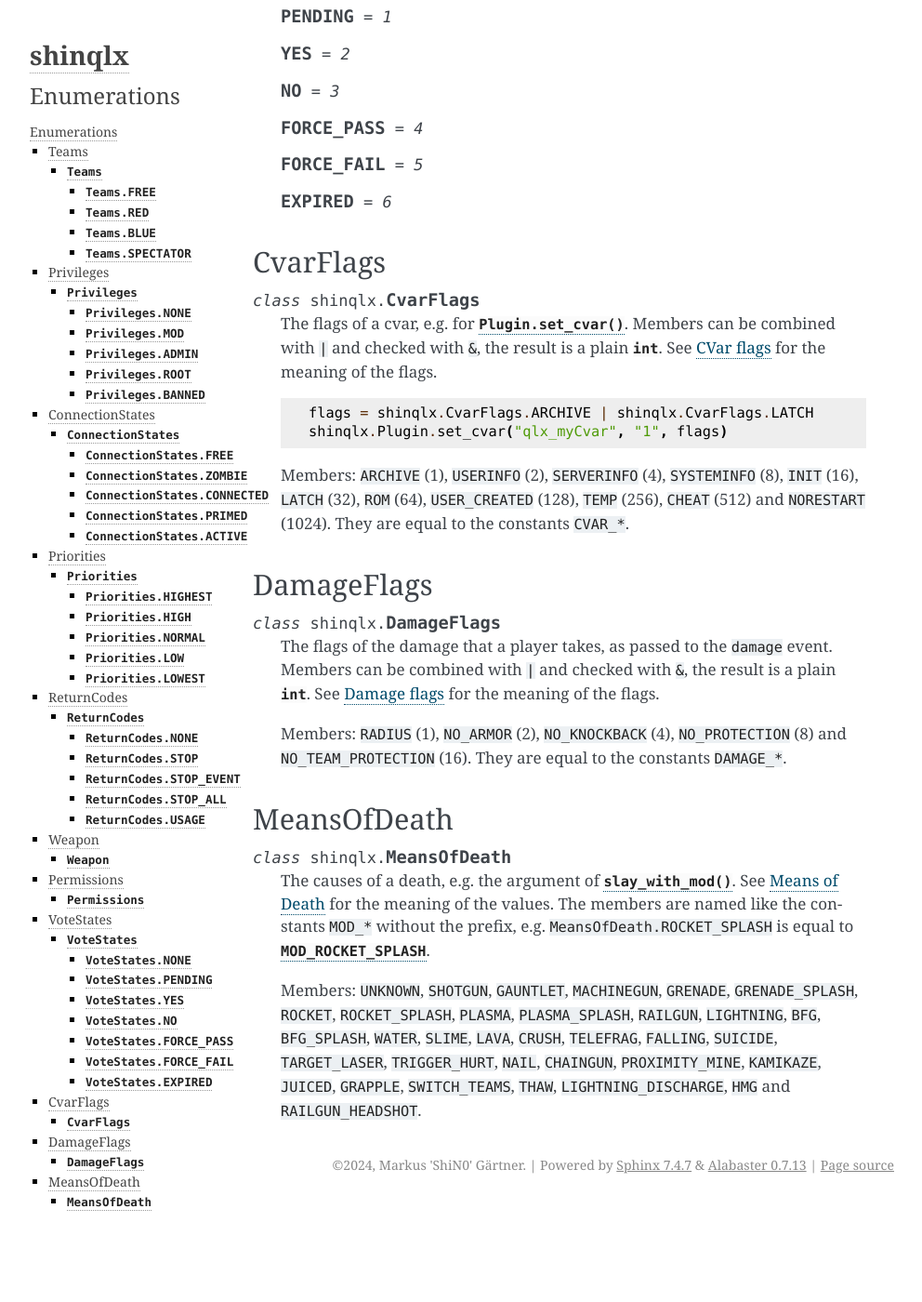
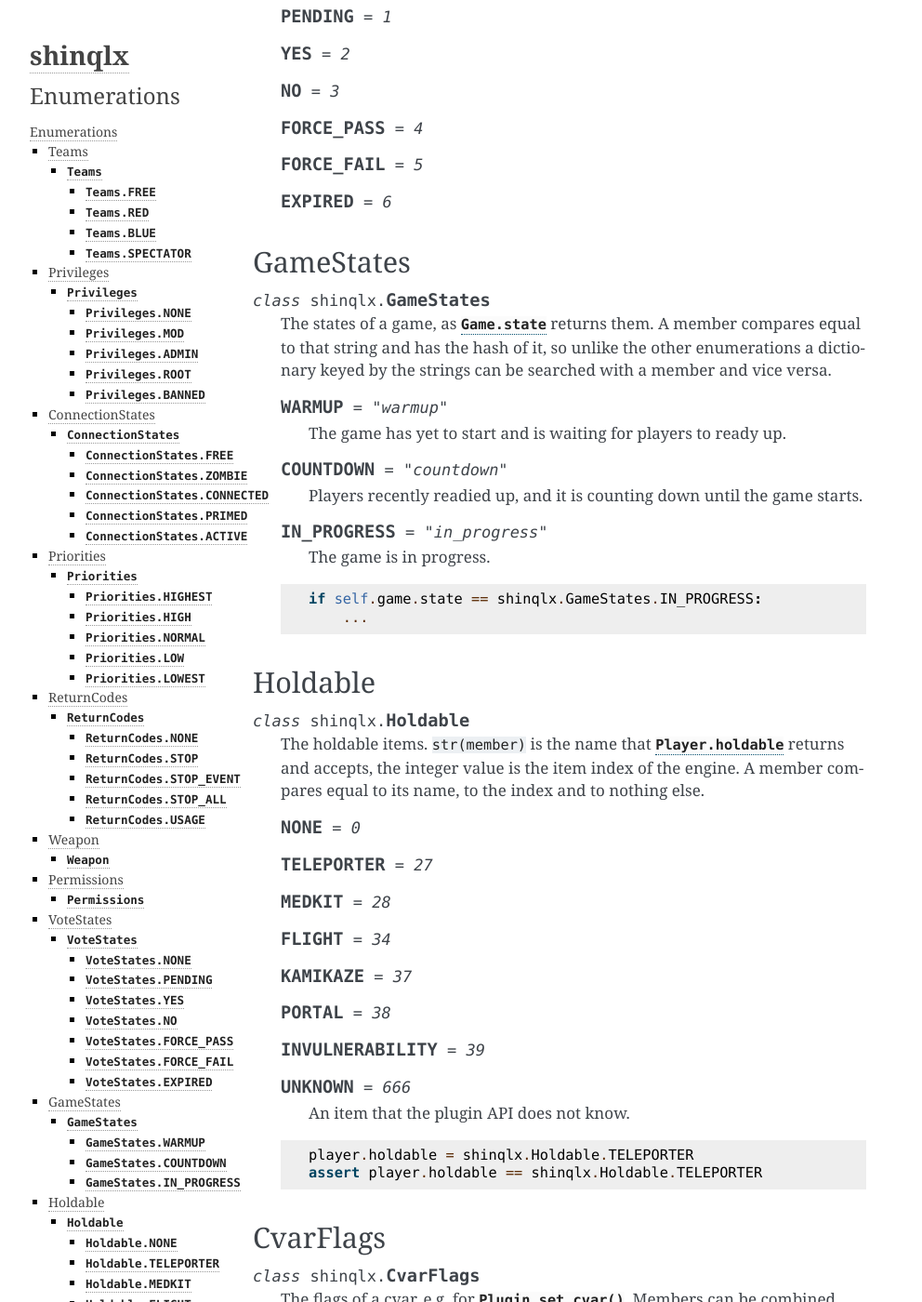
Before and after one commit to mgaertne/shinqlx, a Sphinx documentation site: the page built from docs/enums.rst, in a window 1280 px wide and 1400 px high, scrolled down 5457 px. Shown: the whole window at 93% size, without its empty margins (148-1140 px from the left). Built offline with Sphinx 7.4.7, drawn with Linux system fonts in a browser that asks for light colours; some of the changed text lies outside the part shown.

Commit message:
document Cvar, GameStates, Holdable and ConfigString and fix the findings of the documentation audit
- document the previously undocumented ConfigString, frame_tasks, next_frame_tasks and re_color_tag
- fix typos in the raises fields and the name of MAX_CONFIGSTRINGS

```diff
--- a/docs/enums.rst
+++ b/docs/enums.rst
@@ -25,7 +25,7 @@
    assert shinqlx.Priorities.LOW == shinqlx.PRI_LOW
    assert player.team == shinqlx.Teams.RED
 
-   # ... and, for teams, privileges, connection states and weapons, to the string that the API used before.
+   # ... and, for teams, privileges, connection states, weapons, holdables and game states, to the string that the API used before.
    assert shinqlx.Teams.RED == "red"
    assert str(shinqlx.Weapon.ROCKET_LAUNCHER) == "rl"
 
@@ -340,6 +340,73 @@
    .. attribute:: EXPIRED
       :value: 6
 
+GameStates
+----------
+
+.. class:: GameStates
+
+   The states of a game, as :attr:`Game.state` returns them. A member compares equal to that string and has the hash of
+   it, so unlike the other enumerations a dictionary keyed by the strings can be searched with a member and vice versa.
+
+   .. attribute:: WARMUP
+      :value: "warmup"
+
+      The game has yet to start and is waiting for players to ready up.
+
+   .. attribute:: COUNTDOWN
+      :value: "countdown"
+
+      Players recently readied up, and it is counting down until the game starts.
+
+   .. attribute:: IN_PROGRESS
+      :value: "in_progress"
+
+      The game is in progress.
+
+   .. code-block:: python
+
+      if self.game.state == shinqlx.GameStates.IN_PROGRESS:
+          ...
+
+Holdable
+--------
+
+.. class:: Holdable
+
+   The holdable items. ``str(member)`` is the name that :attr:`Player.holdable` returns and accepts, the integer value is
+   the item index of the engine. A member compares equal to its name, to the index and to nothing else.
+
+   .. attribute:: NONE
+      :value: 0
+
+   .. attribute:: TELEPORTER
+      :value: 27
+
+   .. attribute:: MEDKIT
+      :value: 28
+
+   .. attribute:: FLIGHT
+      :value: 34
+
+   .. attribute:: KAMIKAZE
+      :value: 37
+
+   .. attribute:: PORTAL
+      :value: 38
+
+   .. attribute:: INVULNERABILITY
+      :value: 39
+
+   .. attribute:: UNKNOWN
+      :value: 666
+
+      An item that the plugin API does not know.
+
+   .. code-block:: python
+
+      player.holdable = shinqlx.Holdable.TELEPORTER
+      assert player.holdable == shinqlx.Holdable.TELEPORTER
+
 CvarFlags
 ---------
 
@@ -383,3 +450,26 @@
    ``SLIME``, ``LAVA``, ``CRUSH``, ``TELEFRAG``, ``FALLING``, ``SUICIDE``, ``TARGET_LASER``, ``TRIGGER_HURT``,
    ``NAIL``, ``CHAINGUN``, ``PROXIMITY_MINE``, ``KAMIKAZE``, ``JUICED``, ``GRAPPLE``, ``SWITCH_TEAMS``, ``THAW``,
    ``LIGHTNING_DISCHARGE``, ``HMG`` and ``RAILGUN_HEADSHOT``.
+
+ConfigString
+------------
+
+.. class:: ConfigString
+
+   The indices of the configstrings of the server, usable wherever :func:`get_configstring` and
+   :func:`set_configstring` expect an index. The members are named like the engine's constants without the ``CS_``
+   prefix and compare equal to their index only.
+
+   .. code-block:: python
+
+      motd = shinqlx.get_configstring(shinqlx.ConfigString.MOTD)
+
+   Members: ``SERVERINFO``, ``SYSTEMINFO``, ``MUSIC``, ``MESSAGE``, ``MOTD``, ``WARMUP``, ``SCORES1``, ``SCORES2``,
+   ``VOTE_TIME``, ``VOTE_STRING``, ``VOTE_YES``, ``VOTE_NO``, ``GAME_VERSION``, ``LEVEL_START_TIME``,
+   ``INTERMISSION``, ``ITEMS``, ``MODELS``, ``SOUNDS``, ``PLAYERS``, ``LOCATIONS``, ``PARTICLES``, ``FLAGSTATUS``,
+   ``FIRSTPLACE``, ``SECONDPLACE``, ``ROUND_STATUS``, ``ROUND_TIME``, ``RED_PLAYERS_LEFT``, ``BLUE_PLAYERS_LEFT``,
+   ``SHADERSTATE``, ``NEXTMAP``, ``PRACTICE``, ``FREECAM``, ``PAUSE_START_TIME``, ``PAUSE_END_TIME``,
+   ``TIMEOUTS_RED``, ``TIMEOUTS_BLUE``, ``MODEL_OVERRIDE``, ``PLAYER_CYLINDERS``, ``DEBUGFLAGS``, ``ENABLEBREATH``,
+   ``DMGTHROUGHDEPTH``, ``AUTHOR``, ``AUTHOR2``, ``ADVERT_DELAY``, ``PMOVEINFO``, ``ARMORINFO``, ``WEAPONINFO``,
+   ``PLAYERINFO``, ``SCORE1STPLAYER``, ``SCORE2NDPLAYER``, ``CLIENTNUM1STPLAYER``, ``CLIENTNUM2NDPLAYER``,
+   ``NAME1STPLAYER``, ``NAME2NDPLAYER``, ``ATMOSEFFECT`` and ``MOST_DAMAGEDEALT_PLYR``.
--- a/docs/game.rst
+++ b/docs/game.rst
@@ -76,7 +76,7 @@
    .. property:: state
       :type: str
 
-      A string describing the state of the game. **Read-only**.
+      A string describing the state of the game, equal to the member of :class:`GameStates`. **Read-only**.
 
       Possible values:
 
--- a/docs/player.rst
+++ b/docs/player.rst
@@ -136,9 +136,10 @@
       The player's current ping. **Read-only**.
 
    .. property:: holdable
-      :type: int
+      :type: str | None
 
-      The holdable of the player.
+      The holdable of the player as the name of a :class:`Holdable`. Assign a name or a :class:`Holdable` member, or
+      ``None`` to take it away.
 
    .. property:: noclip
       :type: bool
```
Also changed, not shown: docs/examples.rst (+7 -9 lines), docs/plugin.rst (+20 -2 lines), docs/shinqlx.rst (+23 -3 lines).
